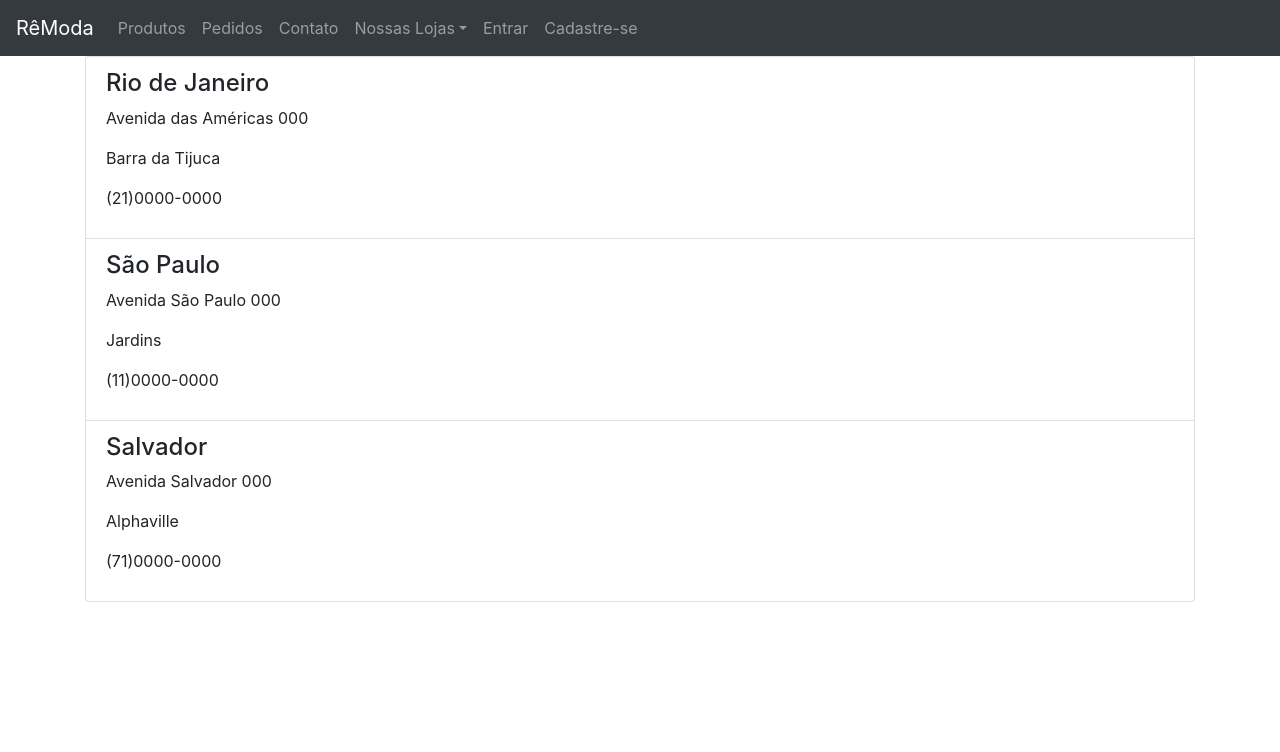
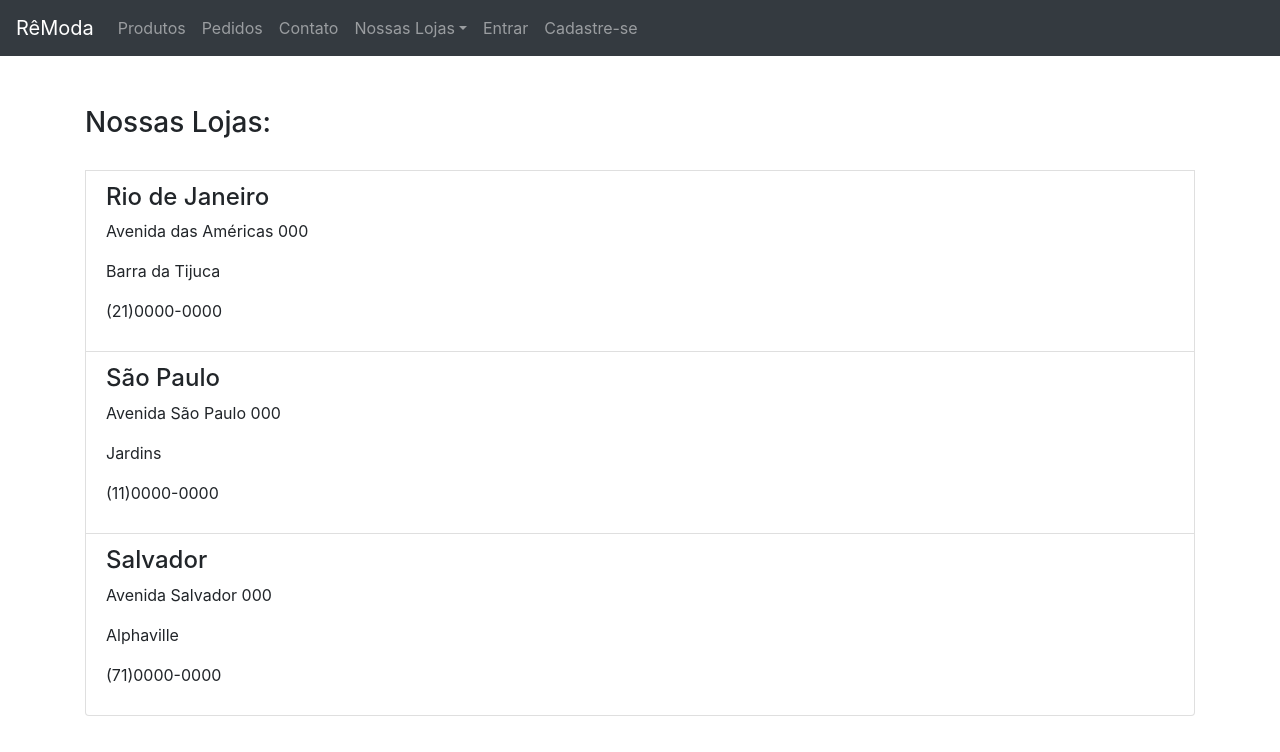
Before and after one commit to limarenataa/ReModa_compilado, a React (Create React App) app in the folder projeto-react/: page /TodasLojas in a window 1280 px wide. Shown: the top 752 px of the page. Built offline with nearby package versions, Linux system fonts and the light colour scheme.

Commit message:
Refatorando a página TodasLojas

```diff
--- a/projeto-react/src/Pages/TodasLojas.js
+++ b/projeto-react/src/Pages/TodasLojas.js
@@ -1,29 +1,11 @@
-import { Container, ListGroup } from 'react-bootstrap';
+import { Container } from 'react-bootstrap';
+import Lojas from '../Components/Lojas'
 
 
 function TodasLojas() {
     return (
         <Container>
-            <ListGroup>
-                <ListGroup.Item>
-                    <h4>Rio de Janeiro</h4>
-                    <p>Avenida das Américas 000</p>
-                    <p>Barra da Tijuca</p>
-                    <p>(21)0000-0000</p>
-                </ListGroup.Item>
-                <ListGroup.Item>
-                    <h4>São Paulo</h4>
-                    <p>Avenida São Paulo 000</p>
-                    <p>Jardins</p>
-                    <p>(11)0000-0000</p>
-                </ListGroup.Item>
-                <ListGroup.Item>
-                    <h4>Salvador</h4>
-                    <p>Avenida Salvador 000</p>
-                    <p>Alphaville</p>
-                    <p>(71)0000-0000</p>
-                </ListGroup.Item>
-            </ListGroup>
+           <Lojas />
         </Container>
         );
 };
```
